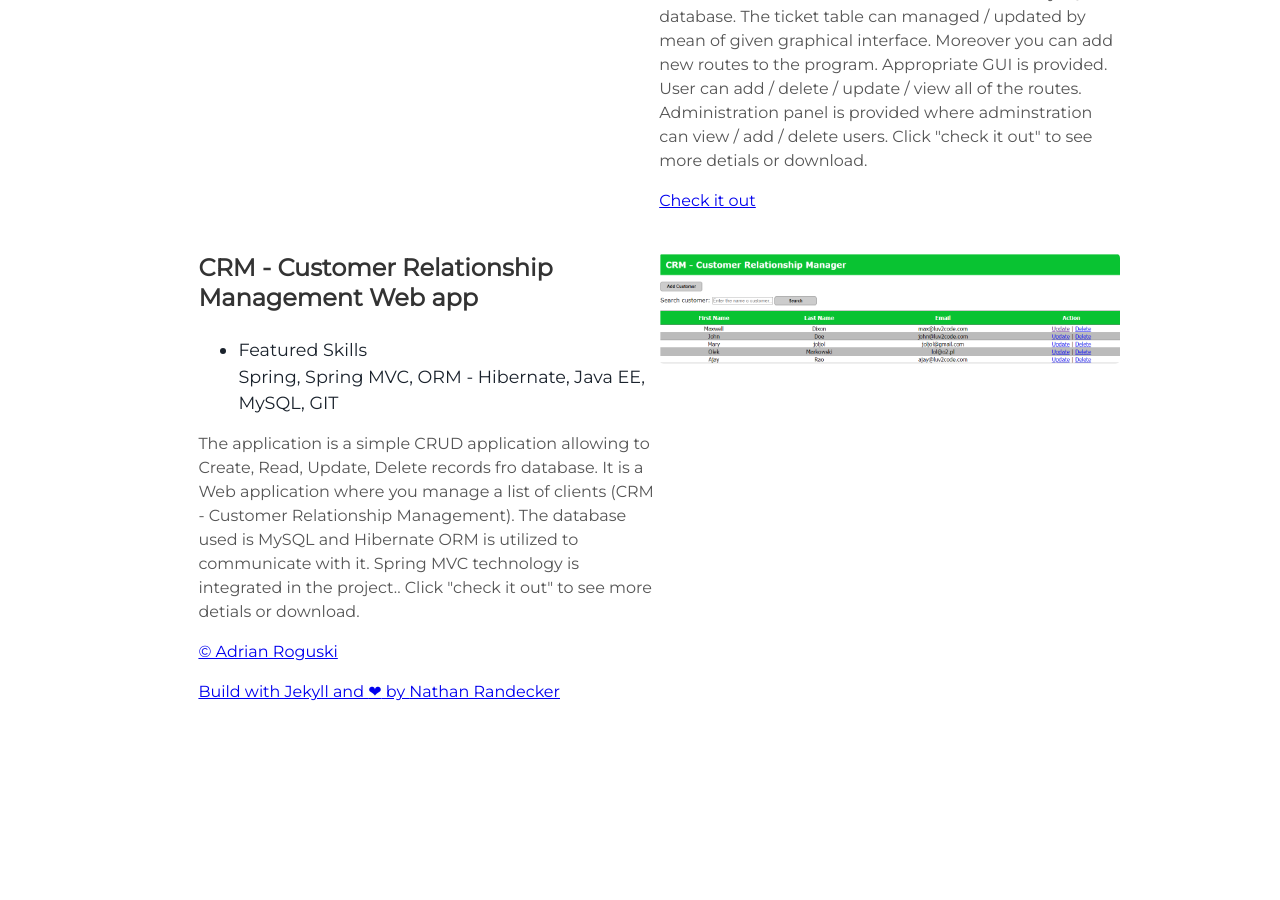
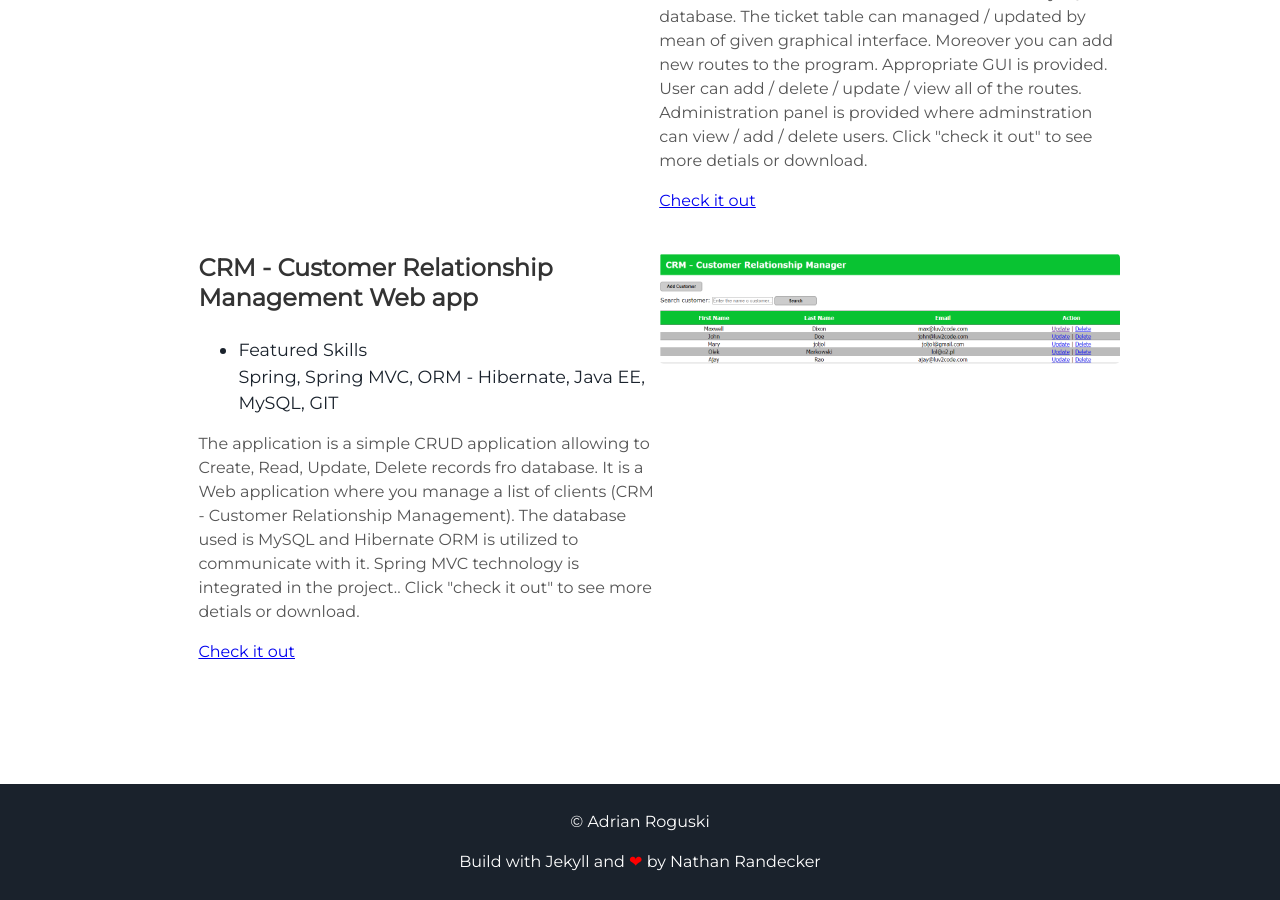
Before and after one commit to adeq123/myWebSite, a Jekyll site: the page built from index.html, in a window 1280 px wide and 900 px high, scrolled down 3138 px. Built offline with Jekyll 4.4.1, drawn with Linux system fonts in a browser that asks for light colours; before the commit the page ends 3878 px from its top, so only the background shows below that.

Commit message:
update 08/05/2018

```diff
--- a/_includes/projects.html
+++ b/_includes/projects.html
@@ -45,6 +45,6 @@
 	<br> Spring, Spring MVC, ORM - Hibernate, Java EE, MySQL, GIT
     </ul>
     <p>The application is a simple CRUD application allowing to Create, Read, Update, Delete records fro database. It is a Web application where you manage a list of clients (CRM - Customer Relationship Management). The database used is MySQL and Hibernate ORM is utilized to communicate with it.  Spring MVC technology is integrated in the project.. Click "check it out" to see more detials or download.</p>
-    <a class="a project link" href="https://github.com/adeq123/CRM-demo/blob/master/README.md>Check it out</a>
+    <a class="a project link" href="https://github.com/adeq123/CRM-demo/blob/master/README.md">Check it out</a>
   </div>
 </div>
```
